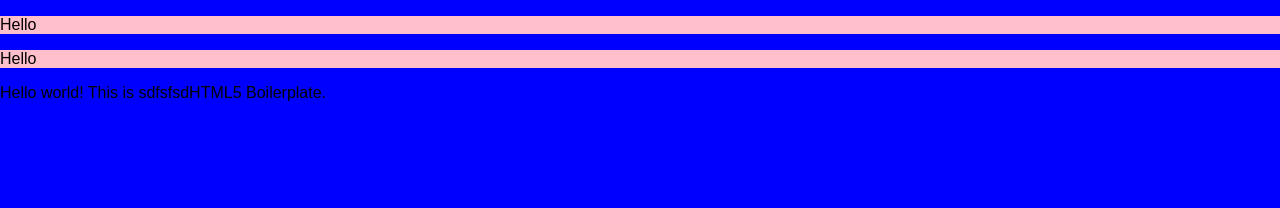
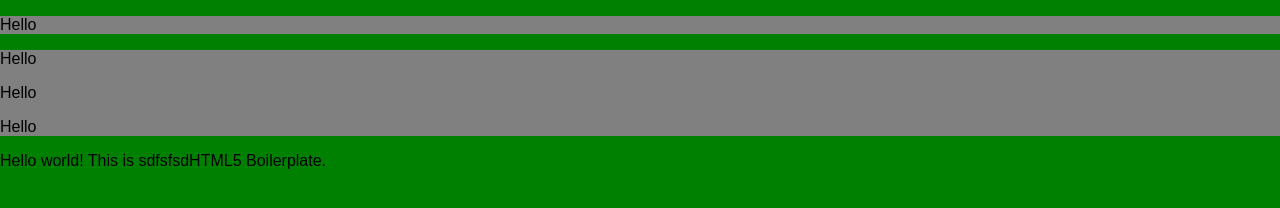
Before and after one commit to petekp/npm-static-boilerplate, a website: page assets/jade/index.jade in a window 1280 px wide. Drawn offline with nearby package versions, Linux system fonts and the light colour scheme; files that its build step writes are made by us from their sources.

Commit message:
add live-server + scripts

```diff
--- a/assets/css/main.css
+++ b/assets/css/main.css
@@ -2,13 +2,13 @@
 @lost flexbox flex;
 
 body{
-  background: blue;
+  background: green;
   lost-center: 980px;
   transition: 1s all linear;
 
   div{
     lost-column: 1/12;
-    background: pink;
+    background: grey;
   }
 
   h1{
--- a/assets/jade/index.jade
+++ b/assets/jade/index.jade
@@ -21,7 +21,9 @@ html.no-js
 
     div
       p Hello
-    div
+      p Hello
+      p Hello
+
     div
     div
 
--- a/assets/js/main.js
+++ b/assets/js/main.js
@@ -1,5 +1,5 @@
 (function(){
 
-  var poop = "poooo ooop";
+  var poop = "poooo oooooop";
 
 })();
--- a/package.json
+++ b/package.json
@@ -15,7 +15,7 @@
     "watch:js": "onchange 'assets/js/*' -- npm run build:js",
     "watch:html": "onchange 'assets/jade/*' -- npm run build:html",
     "build": "npm-run-all --parallel --silent build:*",
-    "server": "http-server dist/public/",
+    "server": "live-server --port=8080 dist/public/",
     "start": "npm-run-all --parallel server build watch:*"
   },
   "author": "",
@@ -28,6 +28,7 @@
     "http-server": "^0.8.5",
     "jade": "^1.11.0",
     "jshint": "^2.9.1",
+    "live-server": "^0.9.2",
     "lost": "^6.7.1",
     "mkdirp": "^0.5.1",
     "npm-run-all": "^1.5.1",
```
Also changed, not shown: dist/public/css/main.min.css, dist/public/index.html, dist/public/js/main.min.js.
